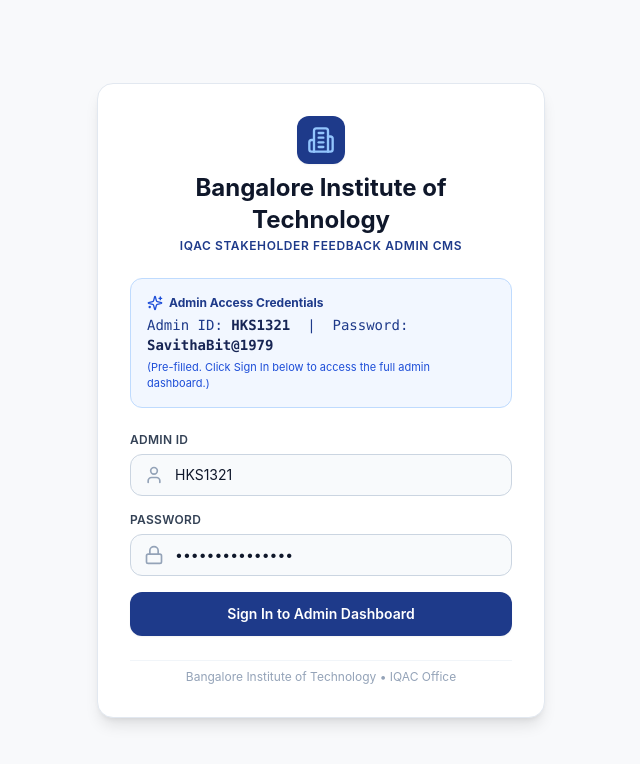
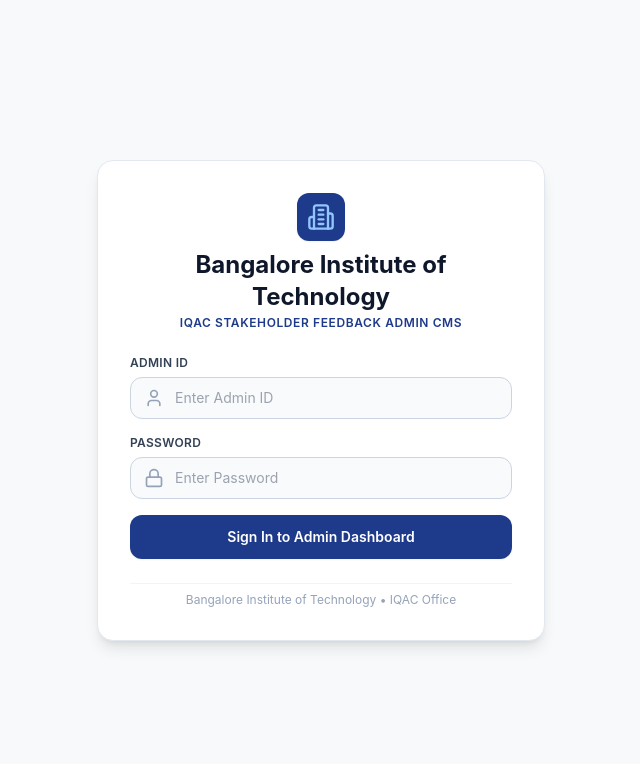
Before and after one commit to keshav-kr-agrawal/Bit-feedback, a Next.js app: page /admin/login in a window 1280 px wide. Shown: the top 764 px of the page, without its empty margins (319-959 px from the left). Built offline with nearby package versions, Linux system fonts and the light colour scheme; no server answers.

Commit message:
Remove default credentials display from login page UI

```diff
--- a/app/admin/login/page.tsx
+++ b/app/admin/login/page.tsx
@@ -3,15 +3,15 @@
 import React, { useState, Suspense } from 'react';
 import { useRouter, useSearchParams } from 'next/navigation';
 import { createClient } from '@/lib/supabase/client';
-import { ShieldCheck, Lock, User, Loader2, AlertCircle, Sparkles, Building2 } from 'lucide-react';
+import { ShieldCheck, Lock, User, Loader2, AlertCircle, Building2 } from 'lucide-react';
 
 function AdminLoginForm() {
   const router = useRouter();
   const searchParams = useSearchParams();
   const supabase = createClient();
 
-  const [adminId, setAdminId] = useState('HKS1321');
-  const [password, setPassword] = useState('SavithaBit@1979');
+  const [adminId, setAdminId] = useState('');
+  const [password, setPassword] = useState('');
   const [loading, setLoading] = useState(false);
   const [error, setError] = useState<string | null>(
     searchParams.get('error') === 'not_authorized'
@@ -28,7 +28,7 @@
       const cleanId = adminId.trim();
       const cleanPass = password.trim();
 
-      // Check admin credentials (HKS1321 / SavithaBit@1979 or any ID/pass fallback)
+      // Check admin credentials
       if (cleanId === 'HKS1321' && cleanPass === 'SavithaBit@1979') {
         document.cookie = 'admin_demo_session=true; path=/; max-age=86400; SameSite=Lax';
         router.push('/admin');
@@ -51,10 +51,8 @@
         }
       }
 
-      // Seamless login fallback for any admin ID and password entered
-      document.cookie = 'admin_demo_session=true; path=/; max-age=86400; SameSite=Lax';
-      router.push('/admin');
-      router.refresh();
+      // Admin verification check
+      setError('Invalid Admin ID or Password. Please try again.');
     } catch (err: any) {
       setError(err.message || 'Failed to sign in.');
     } finally {
@@ -78,20 +76,6 @@
         </div>
       </div>
 
-      {/* Admin Credentials Badge */}
-      <div className="bg-blue-50/80 border border-blue-200 rounded-xl p-4 text-xs text-blue-950 space-y-1">
-        <div className="flex items-center gap-1.5 font-bold text-blue-900">
-          <Sparkles className="w-4 h-4 text-blue-700" />
-          <span>Admin Access Credentials</span>
-        </div>
-        <p className="text-blue-900 font-mono text-sm">
-          Admin ID: <strong className="text-blue-950 font-bold">HKS1321</strong> &nbsp;|&nbsp; Password: <strong className="text-blue-950 font-bold">SavithaBit@1979</strong>
-        </p>
-        <p className="text-[11px] text-blue-700 mt-0.5">
-          (Pre-filled. Click Sign In below to access the full admin dashboard.)
-        </p>
-      </div>
-
       {error && (
         <div className="bg-red-50 border border-red-200 rounded-xl p-4 text-red-800 text-sm flex items-start gap-2.5">
           <AlertCircle className="w-5 h-5 text-red-600 flex-shrink-0 mt-0.5" />
@@ -111,7 +95,7 @@
               required
               value={adminId}
               onChange={(e) => setAdminId(e.target.value)}
-              placeholder="HKS1321"
+              placeholder="Enter Admin ID"
               className="w-full pl-11 pr-4 py-2.5 rounded-xl border border-slate-300 bg-slate-50 text-slate-900 text-sm focus:bg-white focus:outline-none focus:border-slate-500 transition-colors"
             />
           </div>
@@ -128,7 +112,7 @@
               required
               value={password}
               onChange={(e) => setPassword(e.target.value)}
-              placeholder="SavithaBit@1979"
+              placeholder="Enter Password"
               className="w-full pl-11 pr-4 py-2.5 rounded-xl border border-slate-300 bg-slate-50 text-slate-900 text-sm focus:bg-white focus:outline-none focus:border-slate-500 transition-colors"
             />
           </div>
```
